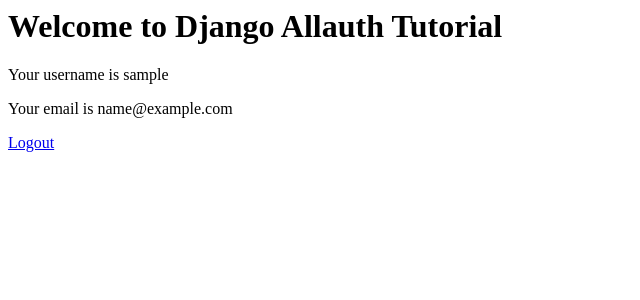
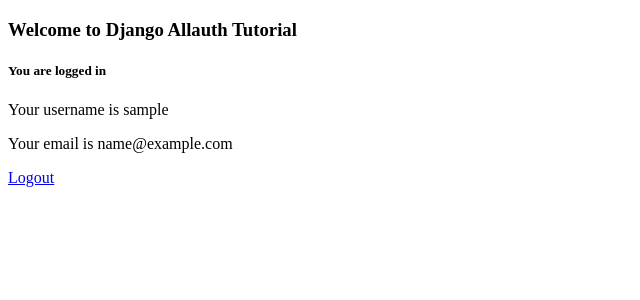
Before and after one commit to thomasd57/django_allauth, a Django app: template templates/home.html in a window 1280 px wide. Shown: the top 300 px of the page, without its empty margins (0-640 px from the left). Run offline with Django 3.2, Linux system fonts and the light colour scheme; the template is opened without the code that fills it, so the values that code supplies are empty; the visitor is signed in with stand-in values (Sample User, id 1); some libraries are stand-ins or nearby versions.

Commit message:
reworking home and register pages

```diff
--- a/django_allauth/settings.py
+++ b/django_allauth/settings.py
@@ -126,6 +126,7 @@
 # https://docs.djangoproject.com/en/2.0/howto/static-files/
 
 STATIC_URL = '/static/'
+STATICFILES_DIRS = ( os.path.join(BASE_DIR, 'static'), )
 
 AUTHENTICATION_BACKENDS = (
     "django.contrib.auth.backends.ModelBackend",
--- a/templates/home.html
+++ b/templates/home.html
@@ -1,16 +1,31 @@
+{% extends "base.html" %}
 {% load socialaccount %}
+{% load i18n %}
 
-<h1>Welcome to Django Allauth Tutorial</h1>
-{% if user.is_authenticated %}
-<p>Your username is {{ user.username }}</p>
-<p>Your email is {{ user.email }}</p>
-<p><a href="{% url 'account_logout' %}">Logout</a></p>
-{% else %}
-<h2>Login or Register</h2>
-<ul>
-    <li><a href="/admin">Login as admin</a></li>
-    <li><a href="{% url 'account_login' %}">Login as user</a></li>
-    <li><a href="{% url 'account_signup' %}">Register as user</a></li>
-</ul>
+{% block head_title %}Welcome{% endblock %}
 
-{% endif %}
+{% block content %}
+
+<div class="container">
+  <div class="row">
+    <div class="col-6">
+      <h3 class="h3 mb-4 mt-4">Welcome to Django Allauth Tutorial</h3>
+    </div>
+  </div>
+  <div class="row">
+    <div class="col-6">
+  {% if user.is_authenticated %}
+      <h5 class="h5 mb-4 text-success">You are logged in</h5>
+      <p>Your username is {{ user.username }}</p>
+      <p>Your email is {{ user.email }}</p>
+      <p><a href="{% url 'account_logout' %}">Logout</a></p>
+  {% else %}
+      <h5 class="h5 mb-4">Login or Register</h5>
+      <a role="button" class="btn btn-info" href="/admin">Admin</a>
+      <a role="button" class="btn btn-primary" href="{% url 'account_login' %}">Sign In</a>
+      <a role="button" class="btn btn-success" href="{% url 'account_signup' %}">Register</a></li>
+  {% endif %}
+  </div>
+  </div>
+
+{% endblock %}
```
Also changed, not shown: templates/account/signup.html (+8 -17 lines).
